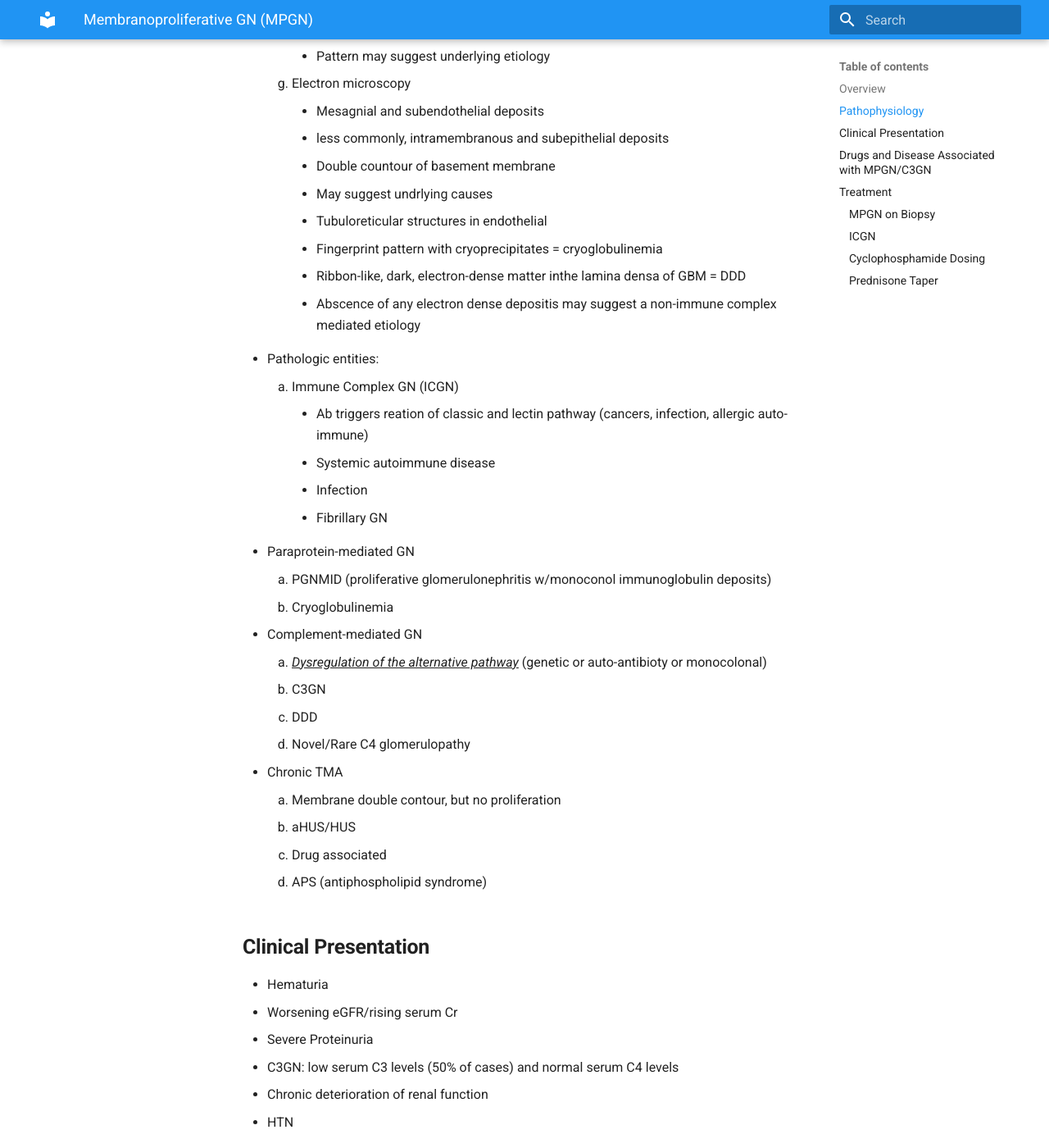
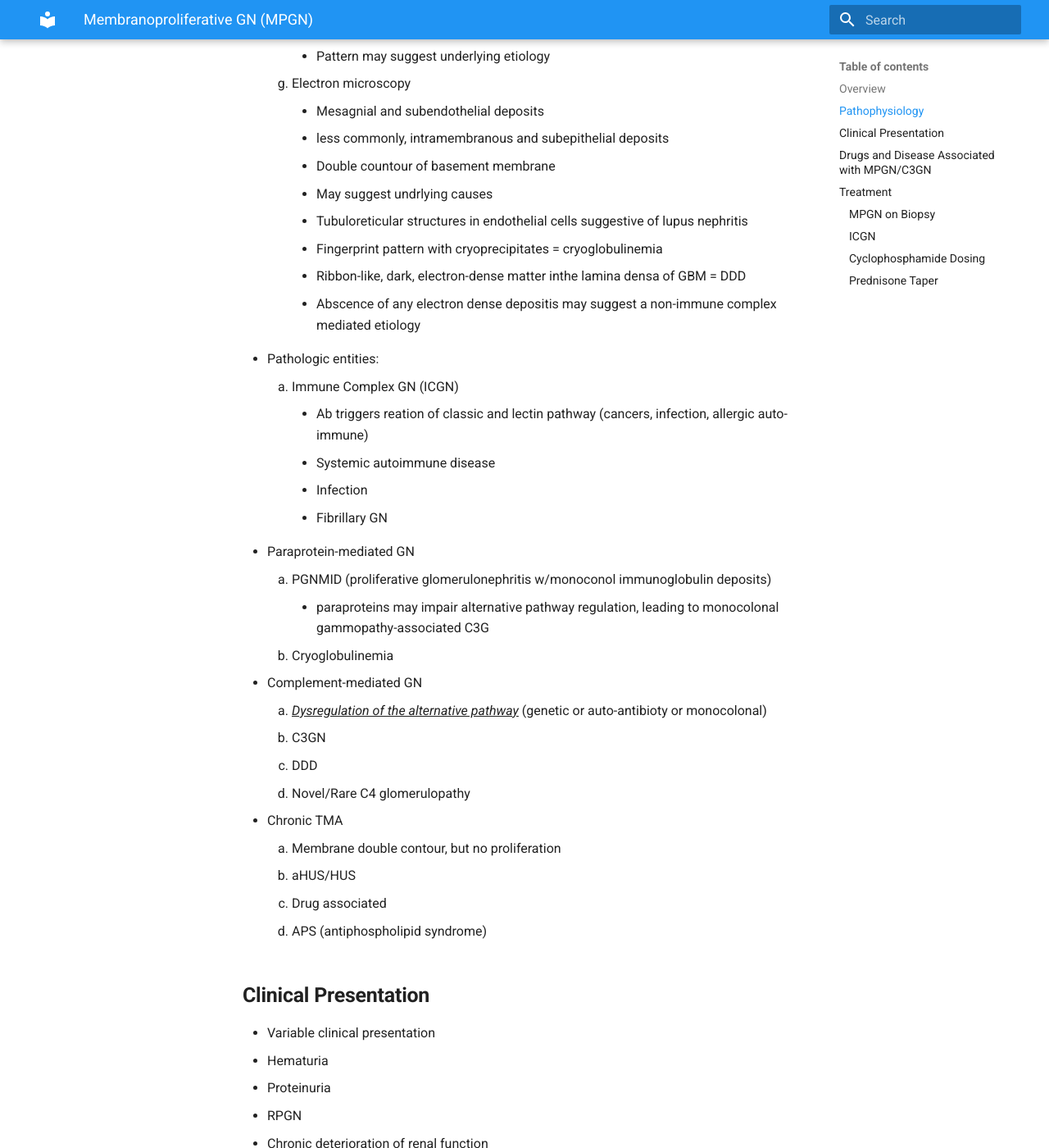
Before and after one commit to TTUNEPH2025/GN, an MkDocs documentation site: the page built from docs/MPGN-C3GN.md, in a window 1280 px wide and 1400 px high, scrolled down 1149 px. Shown: the whole window at 82% size. Built offline with MkDocs 1.6.1 and Material for MkDocs 9.7.7, drawn with Linux system fonts in a browser that asks for light colours.

Commit message:
Update MPGN-C3GN.md

```diff
--- a/docs/MPGN-C3GN.md
+++ b/docs/MPGN-C3GN.md
@@ -25,7 +25,7 @@
         - less commonly, intramembranous and subepithelial deposits
         - Double countour of basement membrane
         - May suggest undrlying causes
-          * Tubuloreticular structures in endothelial
+          * Tubuloreticular structures in endothelial cells suggestive of lupus nephritis
           * Fingerprint pattern with cryoprecipitates = cryoglobulinemia
           * Ribbon-like, dark, electron-dense matter inthe lamina densa of GBM = DDD
         - Abscence of any electron dense depositis may suggest a non-immune complex mediated etiology
@@ -37,7 +37,8 @@
         - Fibrillary GN
   * Paraprotein-mediated GN
      1. PGNMID (proliferative glomerulonephritis w/monoconol immunoglobulin deposits)
-     2. Cryoglobulinemia
+        - paraproteins may impair alternative pathway regulation, leading to monocolonal gammopathy-associated C3G
+     3. Cryoglobulinemia
   * Complement-mediated GN
     1. <ins>*Dysregulation of the alternative pathway*</ins> (genetic or auto-antibioty or monocolonal)
     2. C3GN
@@ -49,12 +50,11 @@
     3. Drug associated
     4. APS (antiphospholipid syndrome)
 ## **Clinical Presentation**
+  * Variable clinical presentation
   * Hematuria
-  * Worsening eGFR/rising serum Cr
-  * Severe Proteinuria
-  * C3GN: low serum C3 levels (50% of cases) and normal serum C4 levels
+  * Proteinuria
+  * RPGN
   * Chronic deterioration of renal function
-  * HTN
 ## **Drugs and Disease Associated with MPGN/C3GN**
   * ICGN
     1. SLE
```
